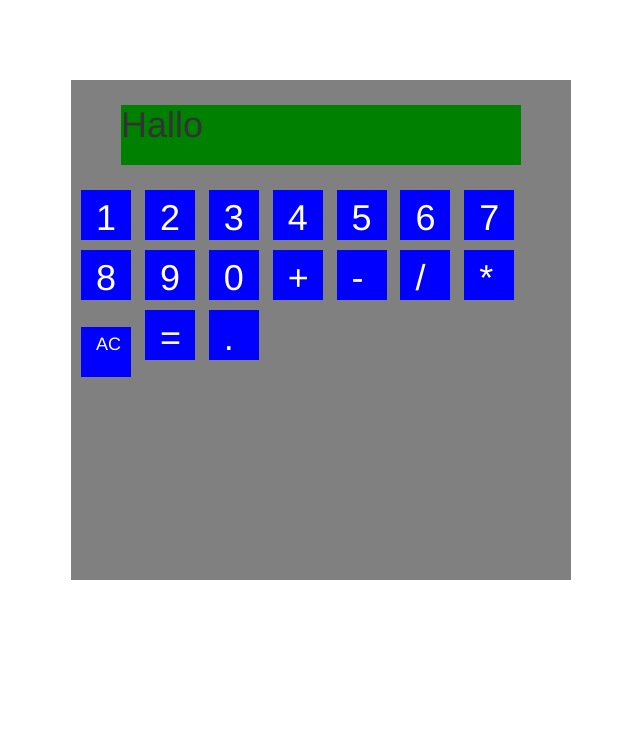
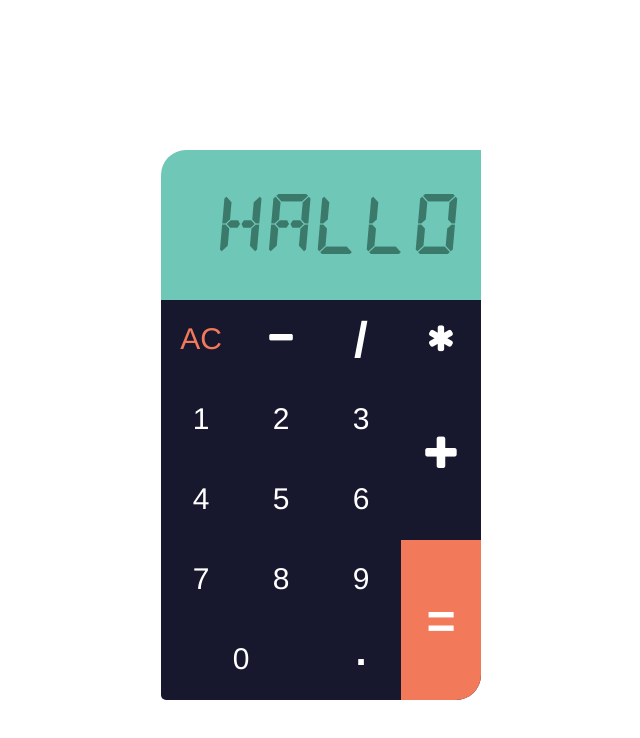
Before and after one commit to lfdo20/calculadora, a plain HTML site: page index.html in a window 1280 px wide. Shown: the whole page, without its empty margins (319-959 px from the left). Drawn offline with nearby package versions, Linux system fonts and the light colour scheme.

Commit message:
Layout Styling

```diff
--- a/calculator.css
+++ b/calculator.css
@@ -1,55 +1,147 @@
+@font-face {
+font-family: 'DSEG14';
+font-style: normal;
+font-weight: normal;
+src: local('DSEG14 Classic-Bold Italic'), url('DSEG14Classic-BoldItalic.woff') format('woff');
+}
+
 .calc {
   position: relative;
-  background-color: gray;
-  width: 500px;
-  height: 500px;
+  width: 320px;
+  height: 550px;
   margin: 0 auto;
-  margin-top: 80px;
-  padding: 5px 5px;
+  margin-top: 150px;
+  border-radius: 5px;
+  border-radius:  15px  5px 15px 0;
 }
 
-.keyboard{
-  margin: 0 auto;
+.numerico{
+  position: relative;
+  background-color: #17172E;
+  float: left;
+  height:320px;
+  width: 240px;
+  border-radius:  0  0 0 5px;
+}
+
+.operadoresdir{
+  position: relative;
+  display: inline-block;
+  height: 320px;
+  width: 80px;
+  background-color: #17172E;
+  border-radius:  0  0 25px 0;
+}
+
+.operadorestop{
+  position: relative;
+  background-color: #17172E;
+  height: 80px;
+  width: 320px;
+}
+
+.keyboard > span {
+  position: relative;
+  float: left;
+  display:  inline-block;
+  width: 80px;
+  height: 80px;
+  cursor: pointer;
+  text-align: center;
 }
 
 .keyboard > div {
-  position: relative;
-  display: inline-block;
-  background-color: blue;
-  width: 50px;
-  height: 50px;
-  margin: 5px 5px;
-  cursor: pointer;
+  float: left;
+}
+
+.operadoresdir > span {
+  height:  160px;
+  line-height: 160px;
+}
+
+.operadorestop .ac {
+  background-color:  #17172E;
 
 }
 
+.operadoresdir .result{
+  background-color: #f2795a;
+  border-radius:  0  0 25px 0;
+}
 
-
-.keyboard > div > h1 {
-  margin: 15% 30%;
-  color: white;
-  cursor: pointer;
+.keyboard .num0{
+  width: 160px;
 }
 
 
+.keyboard > span > h1 {
+  line-height: 38px;
+  color: white;
+  cursor: pointer;
+  font-size: 30px;
+  font-family: 'Arimo', sans-serif;
+  font-weight: 100;
+
+}
+
+.calc .keyboard .ac > h1{
+  color: #f2795a;
+
+}
+
+.keyboard .operadoresdir .hi{
+  line-height: 160px;
+}
 
 .vis {
   position: relative;
-  width: 400px;
-  height: 60px;
-  background-color: green;
+  width: 320px;
+  height: 150px;
+  background-color: #6FC7B8;
+  font-family: dseg14;
+  color: #3B796B;
+  border-radius:  25px 0 0 0;
 
-  font-size: 20px;
-  margin:  20px auto;
 }
 
-.ac > h1{
-  font-size: 18px;
+.vis > span{
+
+  float: right;
+  line-height: 148px;
+  margin-right: 20px;
+  font-size: 60px;
 }
 
+.keyboard .key .hi{
+  font-size: 50px;
+  line-height: 12px;
+  font-weight: 800;
+}
+
+.keyboard .result .hi{
+  font-size: 50px;
+  font-weight: 600;
+  line-height: 95px;
+}
+
+.keyboard .opplus .hi{
+  font-size: 40px;
+  font-weight: 600;
+  line-height: 95px;
+}
+
+.numerico .ponto > h1{
+  font-size: 40px;
+  font-weight: 600;
+  line-height: 9px;
+}
+
+
+/*
 .vise{
   color: red;
   margin-top: 5px;
   margin-right: 7px;
 
 }
+*/
--- a/calculator.js
+++ b/calculator.js
@@ -3,9 +3,17 @@ $('document').ready(function(){
 var operator=0; var fvalue=0; var nvalue=0; var tempvalue =0;
 var result=0; var decimal =1;
 
+$('.key').hover(function(){
+  $(this).css({ 'backgroundColor' : '#212141'});
+});
+$('.key').on('mouseleave',function(){
+  $(this).css({ 'backgroundColor' : '#17172E'});
+});
+
+
+
+
 function calc(){
-  console.log(fvalue,operator,nvalue);
-
   switch (operator) {
       case '+':
         result = fvalue + nvalue;
@@ -27,9 +35,7 @@ function calc(){
         $('.numero').html(result);
         console.log(result);
         break;
-}
-
-
+  }
 }
 
 
@@ -61,14 +67,14 @@ function calc(){
       else {
         // teste para verificar se já existe um cálculo ou valor inicial
         if (result === 0 && fvalue === 0){
-          fvalue = parseFloat( (tempvalue*decimal).toFixed(2) );
+          fvalue = parseFloat((tempvalue*decimal).toFixed(2) );
           decimal =1;
           console.log(fvalue);
           $('.numero').html(fvalue);
           return;
         }// não existe calculo anterior e é primeiro valor
         else if(result === 0 && fvalue !== 0 && operator !== 0 ){
-          nvalue = parseFloat( (tempvalue*decimal).toFixed(2) );
+          nvalue = parseFloat((tempvalue*decimal).toFixed(2) );
           decimal=1;
           $('.numero').html(nvalue);
           console.log(nvalue);
@@ -81,7 +87,7 @@ function calc(){
 
         else if (result !== 0 && nvalue === 0){
           fvalue = result;
-          nvalue = parseFloat( (tempvalue*decimal).toFixed(2) );
+          nvalue = parseFloat((tempvalue*decimal).toFixed(2) );
           $('.numero').html(nvalue);
           console.log(fvalue,nvalue);
 
--- a/index.html
+++ b/index.html
@@ -4,80 +4,83 @@
     <meta charset="utf-8">
     <title>Calculadora</title>
     <link rel="stylesheet" type="text/css" href="https://cdnjs.cloudflare.com/ajax/libs/font-awesome/4.7.0/css/font-awesome.min.css"/>
-    <link rel="stylesheet" type="text/css" href="https://cdnjs.cloudflare.com/ajax/libs/twitter-bootstrap/3.3.7/css/bootstrap.min.css"/>
+<!--<link rel="stylesheet" type="text/css" href="https://cdnjs.cloudflare.com/ajax/libs/twitter-bootstrap/3.3.7/css/bootstrap.min.css"/>-->
     <link rel="stylesheet" type="text/css" href="https://cdnjs.cloudflare.com/ajax/libs/animate.css/3.5.2/animate.min.css"/>
     <link rel="stylesheet" type="text/css" href="calculator.css"/>
     <script src="https://cdnjs.cloudflare.com/ajax/libs/jquery/3.2.1/jquery.min.js"></script>
-    <script src="https://cdnjs.cloudflare.com/ajax/libs/twitter-bootstrap/3.3.7/js/bootstrap.min.js"></script>
+<!--<script src="https://cdnjs.cloudflare.com/ajax/libs/twitter-bootstrap/3.3.7/js/bootstrap.min.js"></script>-->
     <script src="https://cdnjs.cloudflare.com/ajax/libs/jqueryui/1.12.1/jquery-ui.min.js"></script>
     <script src="calculator.js"></script>
-    <link href='https://fonts.googleapis.com/css?family=Encode Sans' rel='stylesheet'>
+    <link href="https://fonts.googleapis.com/css?family=Arimo:400,700" rel="stylesheet">
+    <link rel="stylesheet" type="text/css" href="//fonts.googleapis.com/css?family=Orbitron" />
 </head>
   <body>
     <div class="calc">
       <div class="vis">
-
-
-
-        <h1 class="numero">Hallo</h1>
-
+        <span class="numero">Hallo</span>
       </div>
 
-      <div class="keyboard">
-      <div class="key num1" data-value="1">
-        <h1>1</h1>
-      </div>
-      <div class="key num2" data-value="2">
-        <h1>2</h1>
-      </div>
-      <div class="key num3" data-value="3">
-        <h1>3</h1>
-      </div>
-      <div class="key num4" data-value="4">
-        <h1>4</h1>
-      </div>
-      <div class="key num5" data-value="5">
-        <h1>5</h1>
-      </div>
-      <div class="key num6" data-value="6">
-        <h1>6</h1>
-      </div>
-      <div class="key num7" data-value="7">
-        <h1>7</h1>
-      </div>
-      <div class="key num8" data-value="8">
-        <h1>8</h1>
-      </div>
-      <div class="key num9" data-value="9">
-        <h1>9</h1>
-      </div>
-      <div class="key num0" data-value="0">
-        <h1>0</h1>
+      <div class="keyboard operadorestop">
+        <span class="key ac" data-value="reset">
+          <h1>AC</h1>
+        </span>
+        <span class="key op-" data-value="-">
+          <h1><i class="fa fa-minus" aria-hidden="true"></i></h1>
+        </span>
+        <span class="key op/" data-value="/">
+          <h1 class="hi">/</h1>
+        </span>
+        <span class="key op*" data-value="*">
+          <h1><i class="fa fa-asterisk" aria-hidden="true"></i><h1>
+        </span>
       </div>
 
-      <div class="key op+" data-value="+">
-        <h1>+</h1>
-      </div>
-      <div class="key op-" data-value="-">
-        <h1>-</h1>
-      </div>
-      <div class="key op/" data-value="/">
-        <h1>/</h1>
-      </div>
-      <div class="key op*" data-value="*">
-        <h1>*</h1>
-      </div>
-      <div class="key ac" data-value="reset">
-        <h1>AC</h1>
-      </div>
-      <div class="result" data-value="=">
-        <h1>=</h1>
-      </div>
-      <div class="key ponto" data-value=".">
+      <div class="sector">
+    <div class="keyboard numerico">
+      <span class="key num1" data-value="1">
+        <h1>1</h1>
+      </span>
+      <span class="key num2" data-value="2">
+        <h1>2</h1>
+      </span>
+      <span class="key num3" data-value="3">
+        <h1>3</h1>
+      </span>
+      <span class="key num4" data-value="4">
+        <h1>4</h1>
+      </span>
+      <span class="key num5" data-value="5">
+        <h1>5</h1>
+      </span>
+      <span class="key num6" data-value="6">
+        <h1>6</h1>
+      </span>
+      <span class="key num7" data-value="7">
+        <h1>7</h1>
+      </span>
+      <span class="key num8" data-value="8">
+        <h1>8</h1>
+      </span>
+      <span class="key num9" data-value="9">
+        <h1>9</h1>
+      </span>
+      <span class="key num0" data-value="0">
+        <h1>0</h1>
+      </span>
+      <span class="key ponto" data-value=".">
         <h1>.</h1>
-      </div>
+      </span>
     </div>
 
+    <div class="keyboard operadoresdir">
+      <span class="key opplus" data-value="+">
+        <h1 class="hi"><i class="fa fa-plus" aria-hidden="true"></i></h1>
+      </span>
+      <span class="result" data-value="=">
+        <h1 class="hi">=</i></h1>
+      </span>
+    </div>
+    </div>
     </div>
   </body>
 </html>
--- /dev/null
+++ b/style.css
@@ -0,0 +1,8 @@
+/* #### Generated By: http://www.cufonfonts.com #### */
+
+@font-face {
+font-family: 'DSEG14 Classic-Bold Italic';
+font-style: normal;
+font-weight: normal;
+src: local('DSEG14 Classic-Bold Italic'), url('DSEG14Classic-BoldItalic.woff') format('woff');
+}
```
Also changed, not shown: DSEG14Classic-BoldItalic.woff (added).
